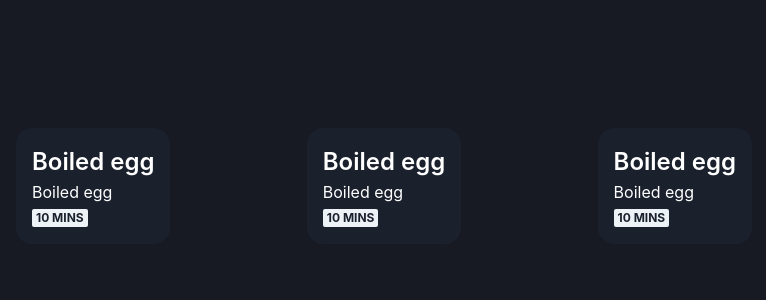
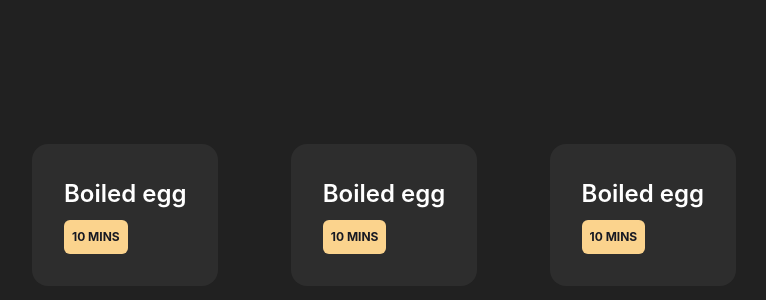
Before and after one commit to hcwtam/nom, a Next.js app in the folder web/: page / in a window 1280 px wide. Shown: the top 300 px of the page, without its empty margins (256-1022 px from the left). Built offline with nearby package versions, Linux system fonts and the light colour scheme.

Commit message:
apollo and codegen init

```diff
--- a/web/src/components/Card.tsx
+++ b/web/src/components/Card.tsx
@@ -1,17 +1,28 @@
 import { Box, Text, Badge } from '@chakra-ui/react';
+import { useRouter } from 'next/router';
 
-export const Card = () => (
+export const Card = () => {
+  const router = useRouter();
+  return (
     <Box
       spacing="1.5rem"
-    maxWidth="10rem"
-    p="1rem"
+      maxWidth="12rem"
+      p="2rem"
+      m="1rem"
       borderRadius="2xl"
-    bg="gray.800"
+      bg="customGray"
+      fontWeight="semibold"
+      cursor="pointer"
+      transition="0.2s ease-in-out"
+      _hover={{ boxShadow: '0 0 10px #fff9ee' }}
+      onClick={() => router.push('/recipes/1')}
     >
-    <Text as="h3" fontSize="2xl" fontWeight="semibold">
+      <Text as="h3" fontSize="2xl" fontWeight="semibold" mb={2}>
         Boiled egg
       </Text>
-    <Text>Boiled egg</Text>
-    <Badge>10 mins</Badge>
+      <Badge bg="orange.200" color="gray.900" p={2} borderRadius="md">
+        10 mins
+      </Badge>
     </Box>
   );
+};
--- a/web/src/components/Container.tsx
+++ b/web/src/components/Container.tsx
@@ -6,7 +6,7 @@ export const Container = (props: FlexProps) => {
       direction="column"
       alignItems="center"
       justifyContent="flex-start"
-      bg="gray.900"
+      bg="customBlack"
       color="white"
       {...props}
     />
--- a/web/src/components/Main.tsx
+++ b/web/src/components/Main.tsx
@@ -7,6 +7,7 @@ export const Main = (props: StackProps) => (
     maxWidth="48rem"
     pt="8rem"
     px="1rem"
+    mx="auto"
     {...props}
   />
 );
--- a/web/src/pages/_app.tsx
+++ b/web/src/pages/_app.tsx
@@ -1,14 +1,23 @@
-import { ChakraProvider } from '@chakra-ui/react'
+import { ChakraProvider } from '@chakra-ui/react';
+import { ApolloClient, InMemoryCache } from '@apollo/client';
+import { ApolloProvider } from '@apollo/client';
 
-import theme from '../theme'
-import { AppProps } from 'next/app'
+import theme from '../theme';
+import { AppProps } from 'next/app';
+
+const client = new ApolloClient({
+  uri: 'http://localhost:4000/graphql',
+  cache: new InMemoryCache()
+});
 
 function MyApp({ Component, pageProps }: AppProps) {
   return (
-    <ChakraProvider resetCSS theme={theme}>
-      <Component {...pageProps} />
-    </ChakraProvider>
-  )
+    <ApolloProvider client={client}>
+      <ChakraProvider theme={theme}>
+        <Component {...pageProps} />
+      </ChakraProvider>
+    </ApolloProvider>
+  );
 }
 
-export default MyApp
+export default MyApp;
--- a/web/src/pages/index.tsx
+++ b/web/src/pages/index.tsx
@@ -6,7 +6,7 @@ import { Main } from '../components/Main';
 const Index = () => (
   <Container height="100vh">
     <Main>
-      <Flex align="center" justify="space-between" w="100%">
+      <Flex align="center" justify="space-between" w="100%" flexWrap="wrap">
         <Card />
         <Card />
         <Card />
--- a/web/src/theme.tsx
+++ b/web/src/theme.tsx
@@ -1,21 +1,22 @@
-import { extendTheme } from '@chakra-ui/react'
-import { createBreakpoints } from '@chakra-ui/theme-tools'
+import { extendTheme } from '@chakra-ui/react';
+import { createBreakpoints } from '@chakra-ui/theme-tools';
 
-const fonts = { mono: `'Menlo', monospace` }
+const fonts = { mono: `'Menlo', monospace` };
 
 const breakpoints = createBreakpoints({
   sm: '40em',
   md: '52em',
   lg: '64em',
-  xl: '80em',
-})
+  xl: '80em'
+});
 
 const theme = extendTheme({
   colors: {
-    black: '#16161D',
+    customBlack: '#212121',
+    customGray: '#2d2d2d'
   },
   fonts,
-  breakpoints,
-})
+  breakpoints
+});
 
-export default theme
+export default theme;
```
Also changed, not shown: web/codegen.yml (added, +9 -0 lines), web/package.json (+9 -2 lines), web/src/pages/recipes/[id].tsx (added, +18 -0 lines), 1 other file (tests, documents, lock files or other folders). Lines whose indentation alone changed are shown as unchanged.
